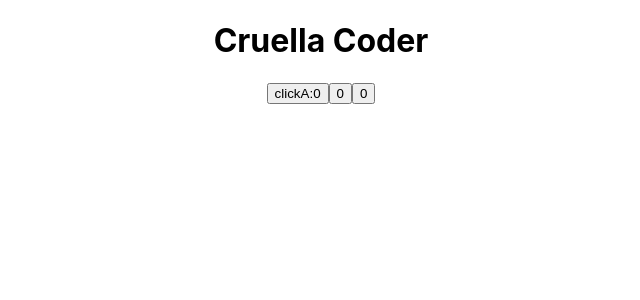
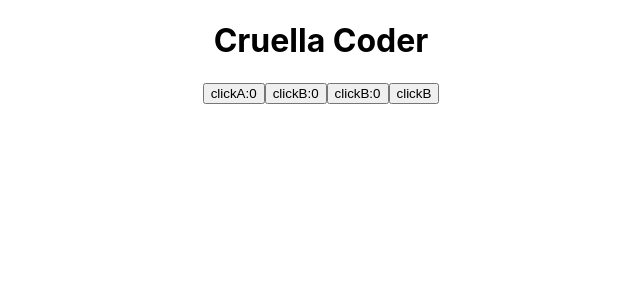
Before and after one commit to Gdansklol/easy-react-01, a React (Create React App) app: page / in a window 1280 px wide. Shown: the top 300 px of the page, without its empty margins (319-959 px from the left). Built offline with nearby package versions, Linux system fonts and the light colour scheme.

Commit message:
send data to childens components

```diff
--- a/src/App.js
+++ b/src/App.js
@@ -1,5 +1,6 @@
 // 07/30 Eliminate repetition with components
-// create components folder in src and then create Counter.js file/component
+// create componeclickHandler
+// Let’s learn how to send data from a parent component to a child component.
 
 import React, { useState } from 'react';
 import './App.css';
@@ -7,13 +8,21 @@ import Counter from './components/Counter'
 
 
 function App() {
-
+  const [buttonName, setButtonName] = useState('clickB:');
+  const clickHandler = () => {
+    setButtonName('Klicka 😃')
+  };
   return (
   <div className='App' >
     <h1>Cruella Coder</h1>
     <Counter click="clickA:" />
-    <Counter />
-    <Counter />
+      <Counter click={buttonName} />
+      <Counter />
+      <button
+        onClick={clickHandler}
+      >
+        clickB
+      </button>
   </div>
   );
 };
--- a/src/components/Counter.js
+++ b/src/components/Counter.js
@@ -6,11 +6,14 @@ const Counter = (props) => {
     const increment = () => {
         setCount(count + 1);
     };
-    console.log(props.click);
+    // console.log(props.click);
+
+    const clickString = props.click || 'clickB:';
 
     return (
         <button onClick={increment}>
-            {props.click }{count}
+            {/* {props.click }{count} */}
+            {clickString}{count}
         </button>
     );
 };
```
